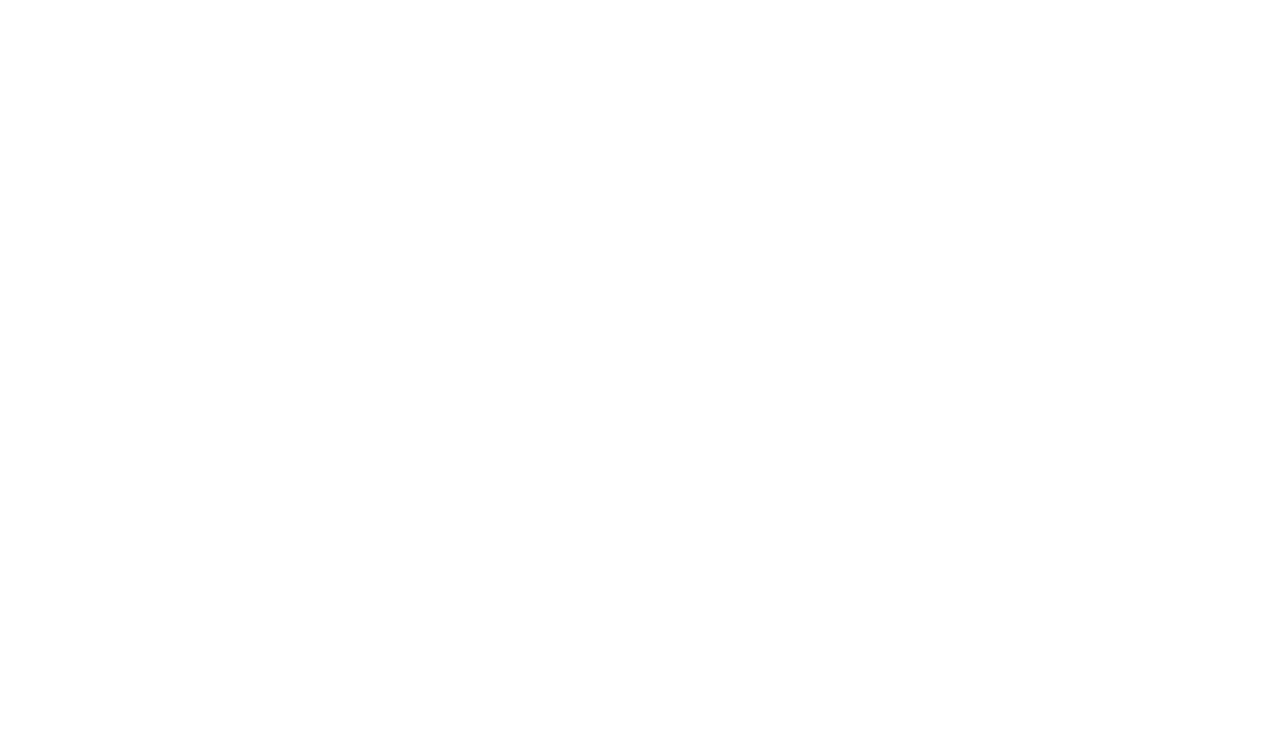
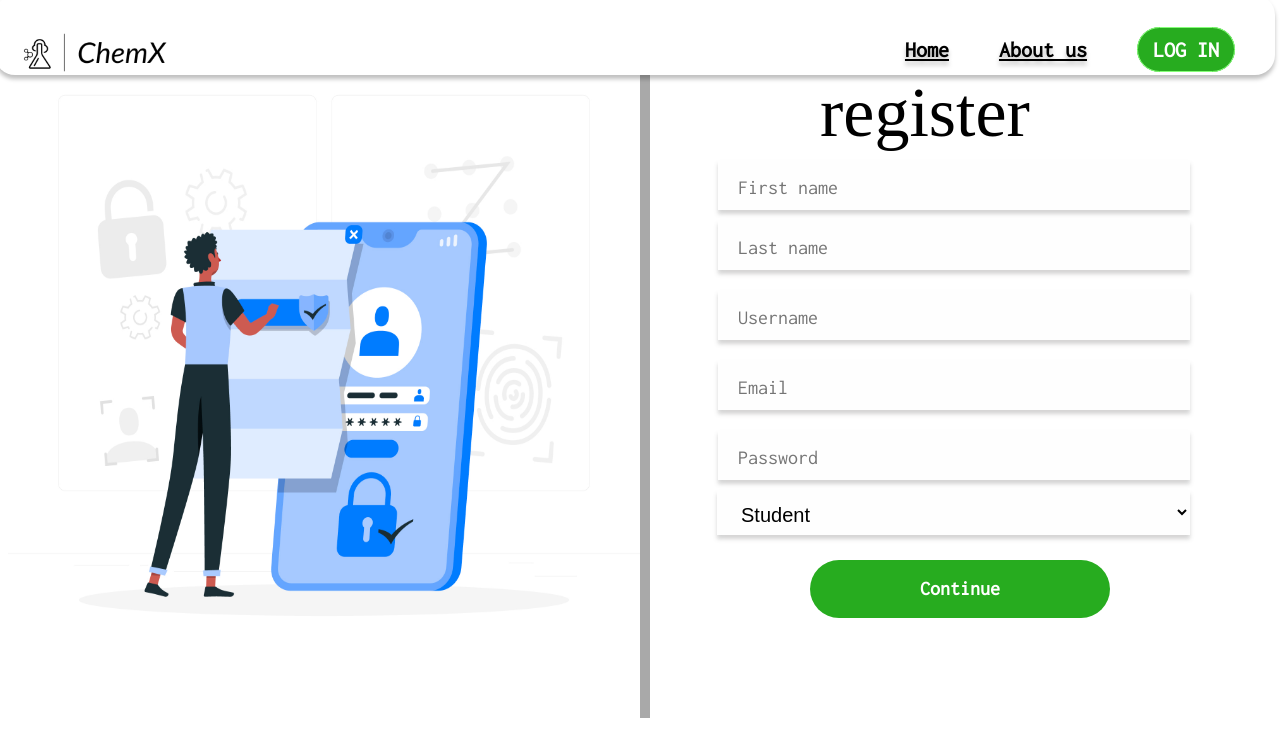
Before and after one commit to imansha27/Mcq-app, a plain HTML site: page Client_side/register.html in a window 1280 px wide. Drawn offline with Linux system fonts and the light colour scheme; a web font is replaced by a local one.

```diff
--- a/Client_side/components/navbar_before_login.html
+++ b/Client_side/components/navbar_before_login.html
@@ -13,7 +13,7 @@
         </div>
         <ul class="navbar-links">
             <li><a id="lnk" href="index.html">Home</a></li>
-            <li><a id="lnk" href="about.html">About</a></li>
+            <li><a id="lnk" href="aboutus.html">About us</a></li>
             <li id="login-btn"><a href="login.html">LOG IN</a></li>
         </ul>
     </nav>
--- a/Client_side/register.html
+++ b/Client_side/register.html
@@ -3,9 +3,45 @@
 <head>
     <meta charset="UTF-8">
     <meta name="viewport" content="width=device-width, initial-scale=1.0">
-    <title>Document</title>
+    <link rel="stylesheet" href="styles/register.css">
+    <link rel="stylesheet" href="styles/navbar.css">
+    <title>Register</title>
 </head>
 <body>
+    <div class="rg-container">
+        <div class="navbar-container" id="navbarContainer"></div>
+        <div class="rg-left-container">
+            <img src="./images/rg.jpg" alt="register">
+        </div>
+        <div class="rg-right-container">
+            <h1>register</h1>
+            <form action="">
+                <input type="fname" id="fname" name="fname" placeholder="First name">
+                <input type="lname" id="lname" name="lname" placeholder="Last name">
+                <input type="uname" id="uname" name="uname" placeholder="Username">
+                <input type="email" id="email" name="email" placeholder="Email">
+                <input type="password" id="password" name="password" placeholder="Password">
+                <select id="users2" name="users">
+                    <option value="Student">Student</option>
+                    <option value="Teacher">Teacher</option>
 
+                  </select>
+                  <button class="rg-button">
+                    Continue
+                </button>
+
+            </form>
+
+        </div>
+    </div>
+    <script>
+        // Fetch and inject navbar content
+        fetch('./components/navbar_before_login.html')
+            .then(response => response.text())
+            .then(html => {
+                document.getElementById('navbarContainer').innerHTML = html;
+            })
+            .catch(error => console.error('Error fetching navbar content:', error));
+    </script>
 </body>
 </html>
--- /dev/null
+++ b/Client_side/styles/aboutus.css
@@ -0,0 +1,61 @@
+@import url('https://fonts.googleapis.com/css2?family=IM+Fell+DW+Pica+SC&family=Inconsolata&display=swap');
+
+body {
+    margin: 0;
+    padding: 0;
+    overflow: hidden;
+    position: relative;
+}
+
+.navbar-container {
+    position: absolute;
+    top: -21px;;
+
+    width: 100%;
+    z-index: 1000; /* Set a high z-index to ensure it appears over the images */
+}
+
+.split {
+    height: 100vh;
+    overflow: hidden;
+    position: absolute;
+    top: 0;
+}
+
+.left {
+    width: 40%; /* Adjusted to 2/5 */
+}
+
+.left img {
+    width: 100%;
+    height: 100%;
+    object-fit: cover;
+}
+
+.right {
+    width: 60%; /* Adjusted to 3/5 */
+    left: 40%; /* Adjusted to 2/5 */
+}
+
+.right img {
+    width: 100%;
+    height: 100%;
+    object-fit: cover;
+}
+
+.ab {
+    position: absolute;
+    height: 100px;
+    right: 290px; /* Adjusted for right placement */
+    top: 20px; /* Adjusted for top placement */
+    font-family: 'IM Fell DW Pica SC', serif;
+    font-style: normal;
+    font-weight: 400;
+    font-size: 60px;
+    line-height: 60px;
+    display: flex;
+    align-items: center;
+    text-align: center;
+    color: #000000;
+    z-index: 100;
+}
--- a/Client_side/styles/register.css
+++ b/Client_side/styles/register.css
@@ -0,0 +1,185 @@
+@import url('https://fonts.googleapis.com/css2?family=IM+Fell+DW+Pica+SC&display=swap');
+@import url('https://fonts.googleapis.com/css2?family=IM+Fell+DW+Pica+SC&family=Inconsolata&display=swap');
+
+.body {
+    margin: 0;
+}
+
+.rg-container {
+    display: flex;
+    height: 97vh;
+    overflow-y: hidden;
+}
+
+.rg-left-container {
+    flex: 2;
+    width: 675px;
+    height: 700px;
+
+    overflow-y: hidden;
+    box-shadow: 10px 0 0px rgba(85, 84, 84, 0.5);
+    margin-top: 10px
+}
+
+.rg-left-container img {
+    width: 100%; /* Make sure the image takes 100% of the container's width */
+    height: 100%; /* Make sure the image takes 100% of the container's height */
+
+}
+
+.rg-right-container {
+    flex: 2;
+    overflow: hidden;
+}
+
+.rg-right-container h1{
+    position: absolute;
+    width: 200px;
+    height: 113px;
+    right:260px;
+    top: 10px;
+
+    font-family: 'IM FELL DW Pica SC';
+    font-style: normal;
+    font-weight: 400;
+    font-size: 70px;
+    line-height: 88px;
+    display: flex;
+    align-items: center;
+    text-align: center;
+
+    color: #000000;
+}
+
+.rg-right-container input[type="fname"] {
+    position: absolute;
+    width: 450px;
+    height: 45px;
+    right: 90px;
+    top: 160px;
+    border: none;
+    background: #FEFEFE;
+    box-shadow: 0px 4px 4px rgba(87, 86, 86, 0.25);
+    font-weight: 400;
+    font-size: 20px;
+    padding-left: 20px;
+    padding-top: 5px;
+    padding-bottom: 0px;
+}
+
+.rg-right-container input[type="lname"] {
+    position: absolute;
+    width: 450px;
+    height: 45px;
+    right: 90px;
+    top: 220px; /* Adjust the top position to create space below the username input */
+    border: none;
+    background: #FEFEFE;
+    box-shadow: 0px 4px 4px rgba(87, 86, 86, 0.25);
+    font-weight: 400;
+    font-size: 20px;
+    padding-left: 20px;
+    padding-top: 5px;
+    padding-bottom: 0px;
+}
+.rg-right-container input[type="uname"] {
+    position: absolute;
+    width: 450px;
+    height: 45px;
+    right: 90px;
+    top: 290px; /* Adjust the top position to create space below the username input */
+    border: none;
+    background: #FEFEFE;
+    box-shadow: 0px 4px 4px rgba(87, 86, 86, 0.25);
+    font-weight: 400;
+    font-size: 20px;
+    padding-left: 20px;
+    padding-top: 5px;
+    padding-bottom: 0px;
+}
+.rg-right-container input[type="email"] {
+    position: absolute;
+    width: 450px;
+    height: 45px;
+    right: 90px;
+    top: 360px; /* Adjust the top position to create space below the username input */
+    border: none;
+    background: #FEFEFE;
+    box-shadow: 0px 4px 4px rgba(87, 86, 86, 0.25);
+    font-weight: 400;
+    font-size: 20px;
+    padding-left: 20px;
+    padding-top: 5px;
+    padding-bottom: 0px;
+}
+
+.rg-right-container input[type="password"] {
+    position: absolute;
+    width: 450px;
+    height: 45px;
+    right: 90px;
+    top: 430px; /* Adjust the top position to create space below the username input */
+    border: none;
+    background: #FEFEFE;
+    box-shadow: 0px 4px 4px rgba(87, 86, 86, 0.25);
+    font-weight: 400;
+    font-size: 20px;
+    padding-left: 20px;
+    padding-top: 5px;
+    padding-bottom: 0px;
+}
+.rg-right-container input::placeholder {
+    font-family: 'Inconsolata', monospace;
+    font-weight: 400;
+    font-size: 20px;
+    padding-top: 5px;
+    padding-bottom: 0px;
+}
+
+
+.rg-right-container #users2 {
+    position: absolute;
+    width: 473px;
+    height: 45px;
+    right: 90px;
+    top: 490px;
+    border: none;
+    background: #FEFEFE;
+    box-shadow: 0px 4px 4px rgba(87, 86, 86, 0.25);
+    font-weight: 400;
+    font-size: 20px;
+    padding-left: 20px;
+    padding-top: 5px;
+    padding-bottom: 0px;
+
+}
+
+.rg-button{
+    box-sizing: border-box;
+    position: absolute;
+    width: 300px;
+    height: 58px;
+    right: 170px;
+    top: 560px;
+    border: none;
+    background: #27AC1F;
+    border-radius: 30px;
+    cursor: pointer;
+    transition: background 0.3s, color 0.3s;
+    font-family: 'Inconsolata', monospace;
+    font-style: normal;
+    font-weight: 700;
+    font-size: 20px;
+    line-height: 58px;
+    /* Adjust the line-height to match the button height */
+    display: flex;
+    align-items: center;
+    justify-content: center;
+    /* Center horizontally */
+
+    text-align: center;
+    color:  #FFFFFF;
+}
+.rg-button:hover {
+    box-shadow: 0px 4px 4px rgba(0, 0, 0, 0.25);
+}
```
Also changed, not shown: Client_side/aboutus.html (added, +31 -0 lines), Client_side/components/navbar_after_login.html (+22 -0 lines), Client_side/index.html (+3 -1 lines), Client_side/login.html (+6 -2 lines), Client_side/images/au.jpg (added), Client_side/images/rg.jpg (added).
